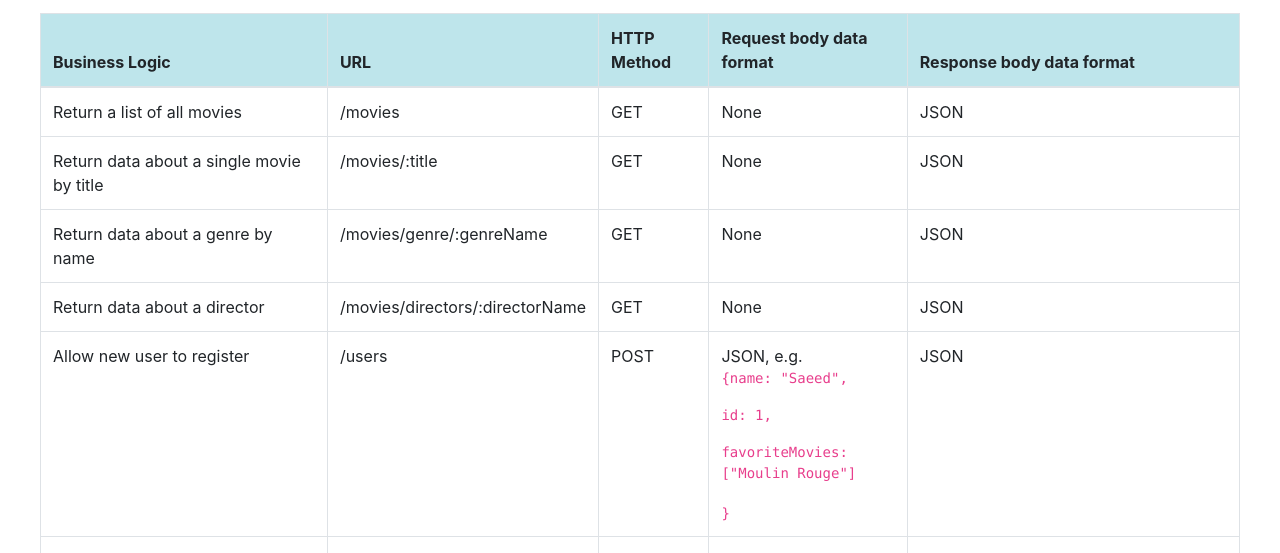
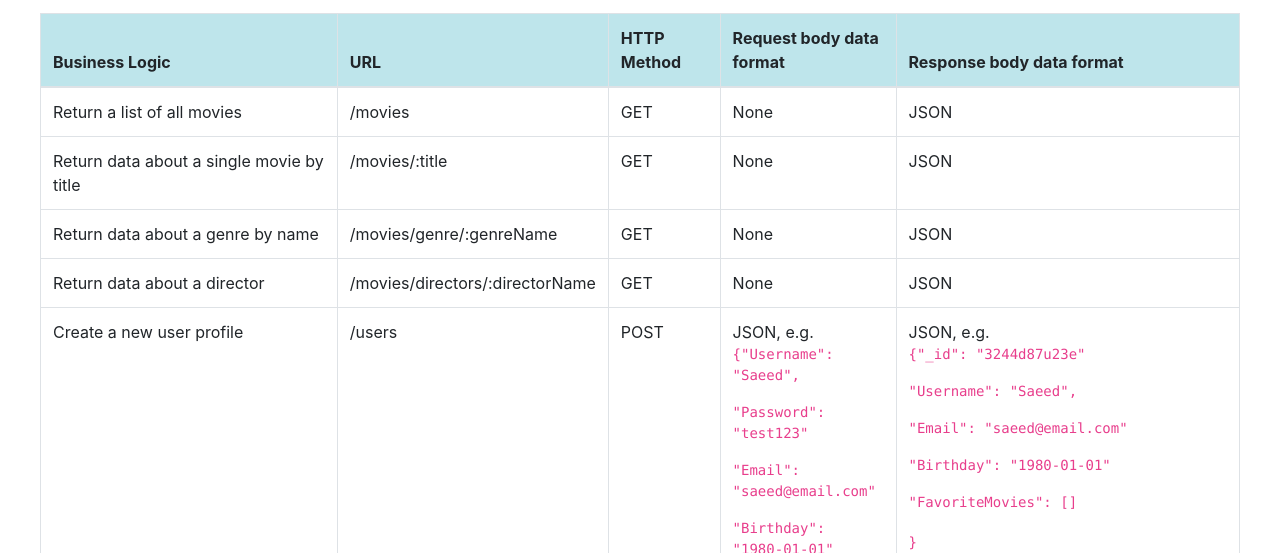
Before and after one commit to Ntsubi/movie_api, a website: page public/documentation.html in a window 1280 px wide. Shown: the part 247-800 px from the top of the page. Drawn offline with nearby package versions, Linux system fonts and the light colour scheme.

Commit message:
Edited documentation for creating a new user

```diff
--- a/public/documentation.html
+++ b/public/documentation.html
@@ -60,15 +60,22 @@
                 <td>JSON</td>
             </tr>
             <tr>
-                <td>Allow new user to register</td>
+                <td>Create a new user profile</td>
                 <td>/users</td>
                 <td>POST</td>
                 <td>JSON, e.g.<code>
-                    <p>{name: "Saeed",</p>
-                    <p>id: 1,</p>
-                    <p>favoriteMovies: ["Moulin Rouge"]</p>
+                    <p>{"Username": "Saeed",</p>
+                    <p>"Password": "test123"</p>
+                    <p>"Email": "saeed@email.com"</p>
+                    <p>"Birthday": "1980-01-01"</p>
                 }</code></td>
-                <td>JSON</td>
+                <td>JSON, e.g.<code>
+                    <p>{"_id": "3244d87u23e"</p>
+                    <p>"Username": "Saeed",</p>
+                    <p>"Email": "saeed@email.com"</p>
+                    <p>"Birthday": "1980-01-01"</p>
+                    <p>"FavoriteMovies": []</p>
+                }</code></td>
             </tr>
             <tr>
                 <td>Return data on all users</td>
```
